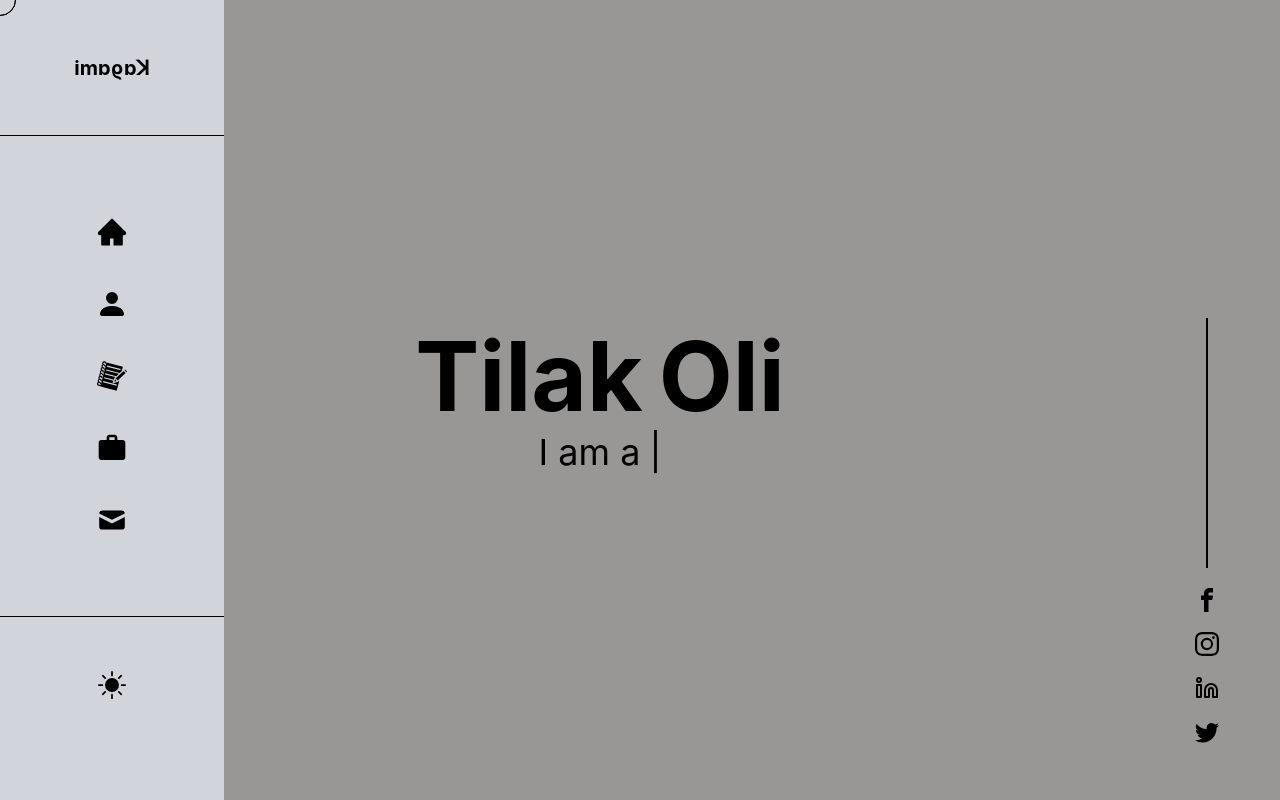
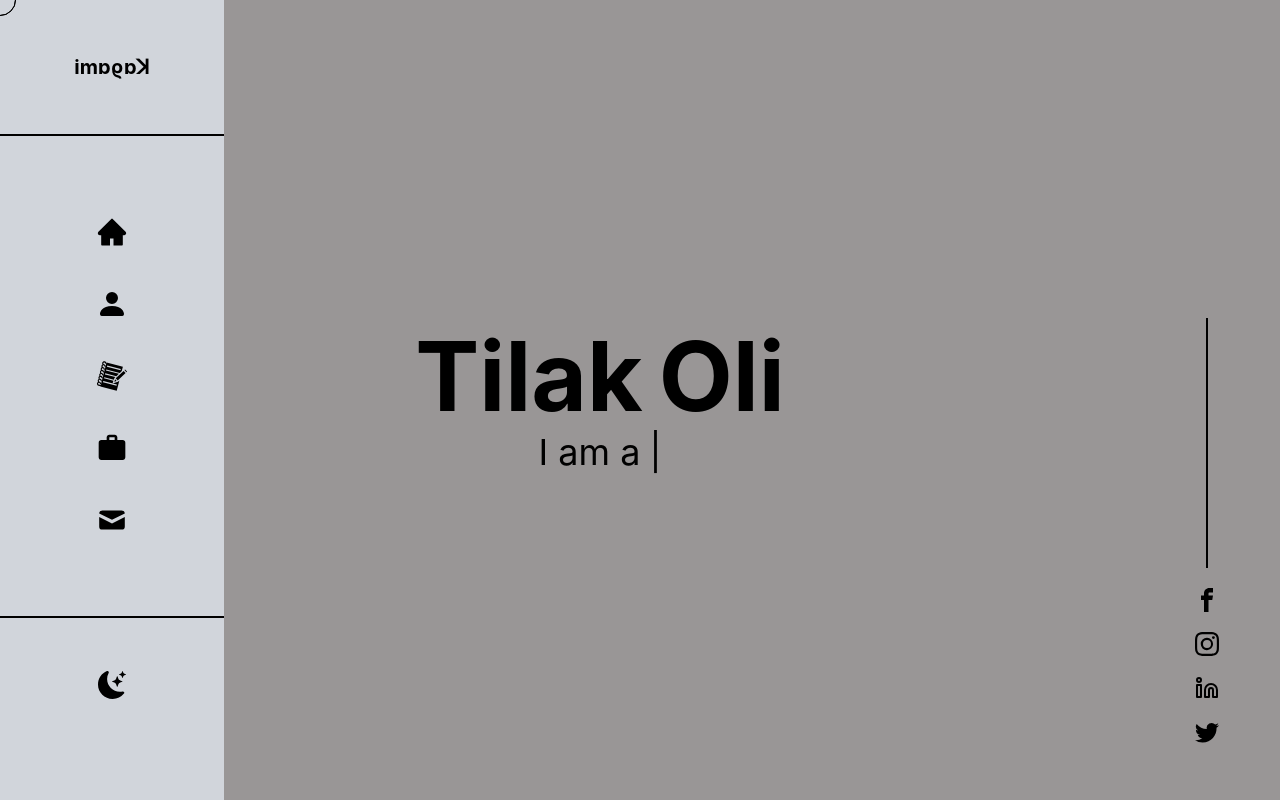
Before and after one commit to tilakoli/project_v2, a Next.js app: page / in a window 1280 px wide. Built offline with nearby package versions, Linux system fonts and the light colour scheme.

Commit message:
dark mode config rolled back homepage minor style changes

```diff
--- a/Components/Sidebar/MainSidebar.tsx
+++ b/Components/Sidebar/MainSidebar.tsx
@@ -40,7 +40,7 @@ const MainSidebar = ({ themeToggleButton }) => {
         <CustomCursor variants={variants} animationVariants={cursorVariant} />
         {/* eslint-disable-next-line @next/next/link-passhref */}
         <Link href="/">
-          <div className="flex items-center justify-center border-b dark:border-white border-black h-[17%] cursor-pointer text-xl font-bold ">
+          <div className="flex items-center justify-center dark:border-b dark:border-white border-b-2 border-black h-[17%] cursor-pointer text-xl font-bold ">
             <div
               className="w-min min-h-fit"
               onMouseEnter={onMouseEnter}
@@ -74,7 +74,7 @@ const MainSidebar = ({ themeToggleButton }) => {
             <div></div>
           </div>
         </div>
-        <div className="flex items-center justify-center border-t border-black dark:border-white h-[17%]">
+        <div className="flex items-center justify-center dark:border-t border-t-2  border-black dark:border-white h-[17%]">
           <div
             className="w-min h-min"
             onMouseEnter={onMouseEnter}
--- a/Components/Sidebar/index.tsx
+++ b/Components/Sidebar/index.tsx
@@ -19,7 +19,7 @@ const Index = () => {
   const renderThemeChanger = () => {
     if (!mounted) return;
 
-    const currentTheme = theme === "system" ? "dark" : theme;
+    const currentTheme = theme === "system" ? systemTheme : theme;
 
     if (currentTheme === "dark") {
       return (
--- a/Components/TextAnimation/Textspan.js
+++ b/Components/TextAnimation/Textspan.js
@@ -13,7 +13,7 @@ const Textspan = ({ children }) => {
         "scale3d(.9,1.05,1)",
         "scale3d(1,1,1)",
       ],
-      color: ["#F8F991", "#fff", "#000000"],
+      color: ["#F8F991", "#fff", "#0D0D0D"], //upto 3 colors looks good
     };
   };
 
--- a/pages/index.js
+++ b/pages/index.js
@@ -6,7 +6,7 @@ export default function Home() {
   return (
     <div>
       <Head>
-        <title>Tilak-Oli</title>
+        <title>Tilak Oli</title>
       </Head>
       <Layout>
         <Homepage />
```
